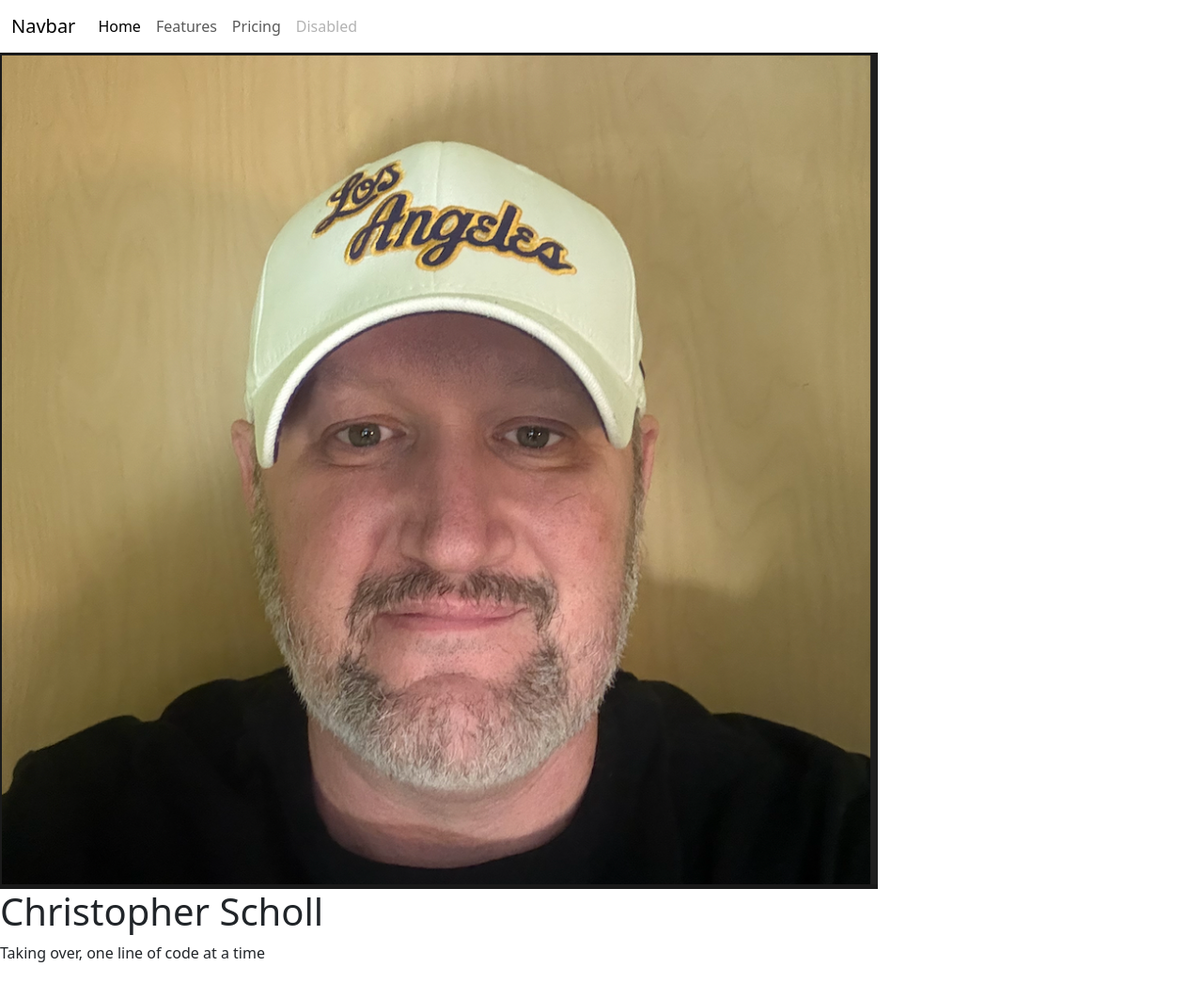
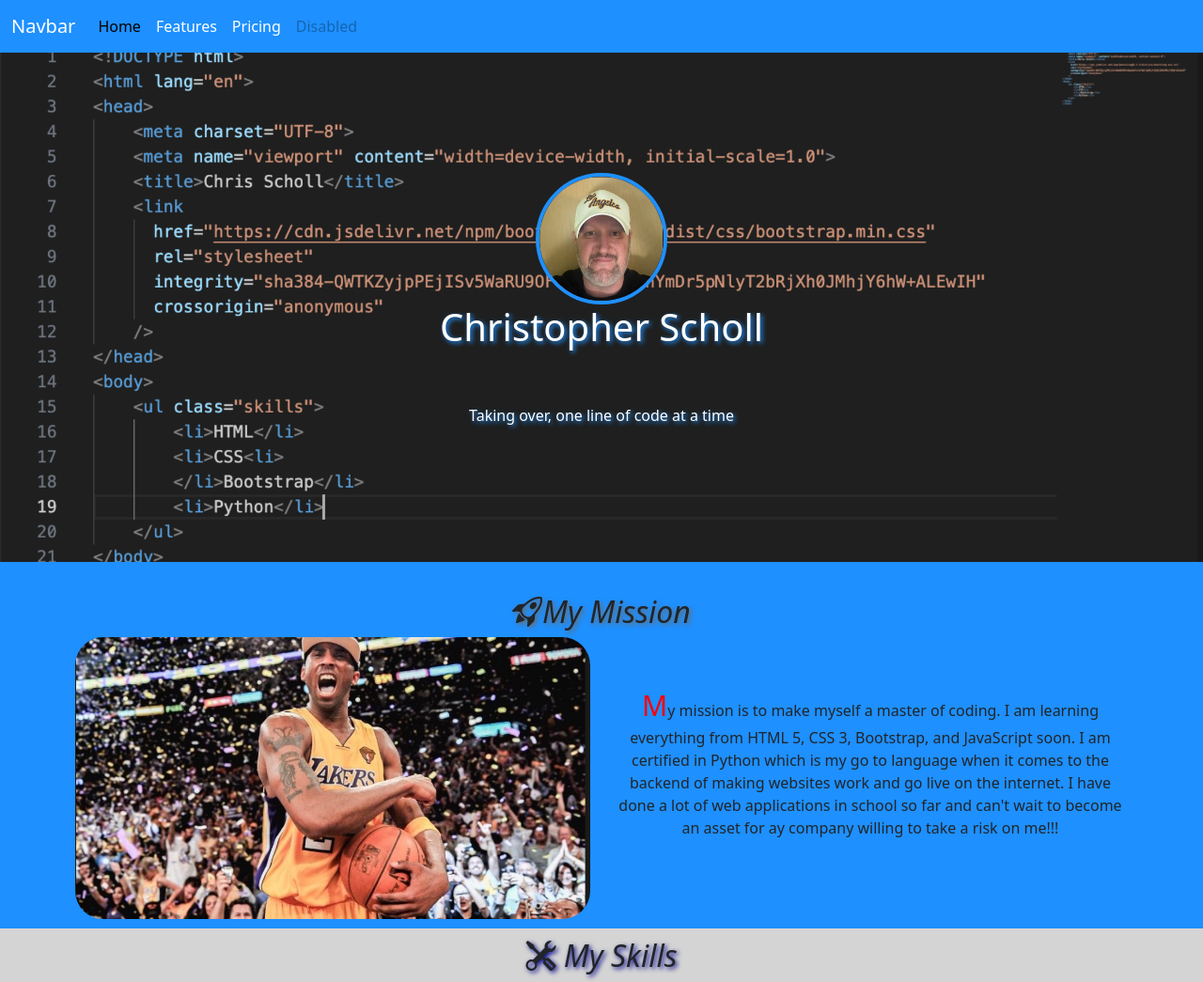
Before and after one commit to chrisscholl16/ChrisResumeSite, a Flask app: page / in a window 1280 px wide. Shown: the top 1045 px of the page at 94% size. Run offline with Flask 3, Linux system fonts and the light colour scheme; some libraries are stand-ins or nearby versions.

Commit message:
got css working besides hero

```diff
--- a/app.py
+++ b/app.py
@@ -1,7 +1,7 @@
 from flask import Flask, render_template
 
 #creating a Flask instance
-app = Flask(__name__, template_folder='templates', static_folder='static', static_url_path='/')
+app = Flask(__name__, template_folder='templates')
 
 #create a route (decorator)
 @app.route('/')
--- a/static/css/styles.css
+++ b/static/css/styles.css
@@ -12,7 +12,7 @@
   }
 
   #hero-section {
-    background-image: url("img/hero.png");
+    background-image: url("static/img/hero.png");
     background-size: cover;
     background-position: center;
     width: 100%;
--- a/templates/base.html
+++ b/templates/base.html
@@ -32,7 +32,7 @@
         <link rel="stylesheet" href="path/to/font-awesome/css/font-awesome.min.css">
         <script src='https://kit.fontawesome.com/a076d05399.js' crossorigin='anonymous'></script>
         <!-- Custom styles (these can extend the default Bootstrap styles) -->
-        <link href="static/ccs/style.css" rel="stylesheet" type="text/css" />
+        <link href="static/css/styles.css" rel="stylesheet" type="text/css" />
       </head>
 <body>
     <nav class="navbar navbar-expand-lg bg-body-primary">
@@ -61,6 +61,11 @@
       </nav>
     {%  block content %}{% endblock %}
 
+    <script
+      src="https://cdn.jsdelivr.net/npm/bootstrap@5.3.3/dist/js/bootstrap.bundle.min.js"
+      integrity="sha384-YvpcrYf0tY3lHB60NNkmXc5s9fDVZLESaAA55NDzOxhy9GkcIdslK1eN7N6jIeHz"
+      crossorigin="anonymous"
+    ></script>
     <script src="https://cdn.jsdelivr.net/npm/bootstrap@5.3.5/dist/js/bootstrap.bundle.min.js" integrity="sha384-k6d4wzSIapyDyv1kpU366/PK5hCdSbCRGRCMv+eplOQJWyd1fbcAu9OCUj5zNLiq" crossorigin="anonymous"></script>
 
     <footer><p>&copy; 2025, CK Diamond Design. All Rights Reserved.</p></footer>
--- a/templates/index.html
+++ b/templates/index.html
@@ -9,7 +9,7 @@
         <img
           class="headshot"
           class="img-fluid"
-          src="img/headshot.png"
+          src="static/img/headshot.png"
           alt="headshot"
         />
         <h1>Christopher Scholl</h1>
@@ -24,7 +24,7 @@
       </h2>
       <div class="row">
         <div class="col-md-6">
-          <img class="missimg" src="img/kobe.jpeg" alt="fitness image" />
+          <img class="missimg" src="static/img/kobe.jpeg" alt="fitness image" />
             </div>
             <div class="col-md-6 mb-4">
               <p id="caplet" class="text-center">
@@ -214,9 +214,5 @@
   		TODO: Paste Bootstrap JavaScript script tag from:
       https://getbootstrap.com/
   	-->
-    <script
-      src="https://cdn.jsdelivr.net/npm/bootstrap@5.3.3/dist/js/bootstrap.bundle.min.js"
-      integrity="sha384-YvpcrYf0tY3lHB60NNkmXc5s9fDVZLESaAA55NDzOxhy9GkcIdslK1eN7N6jIeHz"
-      crossorigin="anonymous"
-    ></script>
+
     {% endblock %}
```
